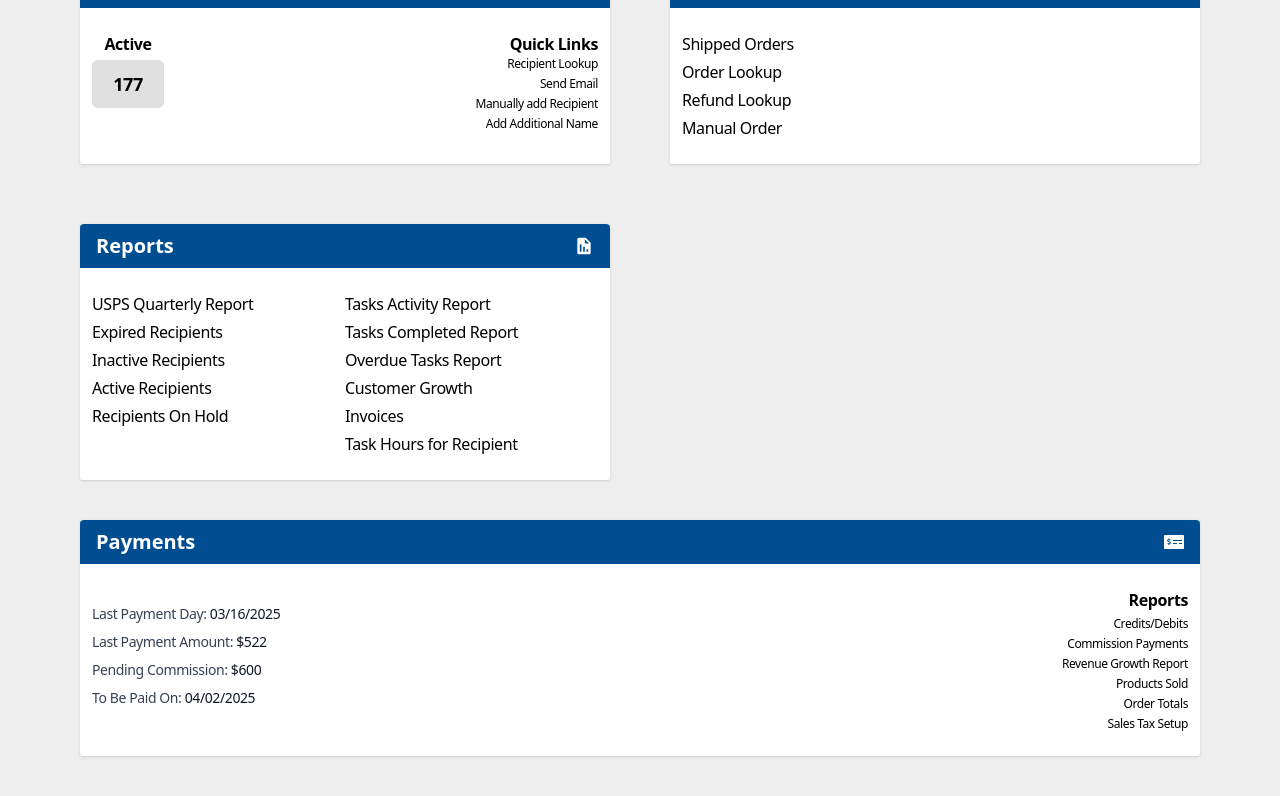
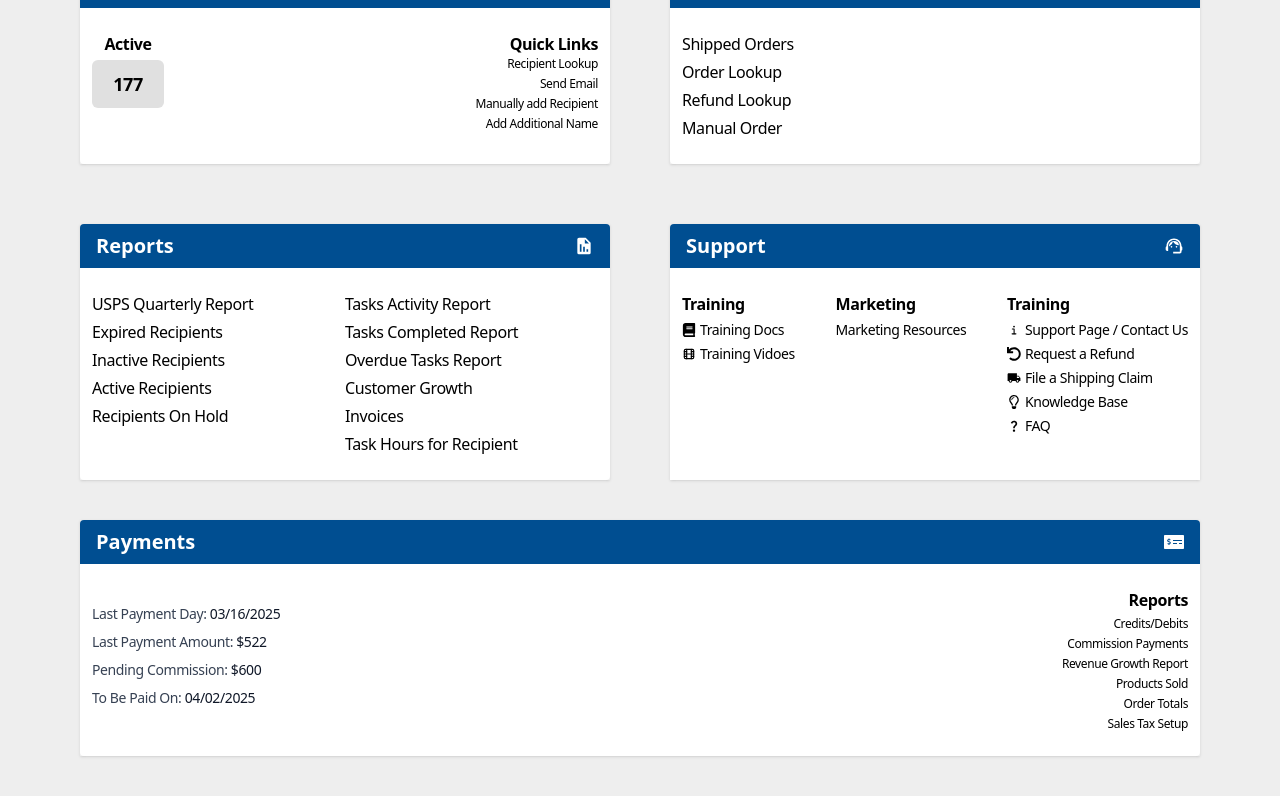
Before and after one commit to ankur-git-commit/dashboard, a React (Vite) app in the folder frontend/: page / in a window 1280 px wide. Shown: the part 1113-1909 px from the top of the page. Built offline with nearby package versions, Linux system fonts and the light colour scheme.

Commit message:
dashboard UI all sections added

```diff
--- a/frontend/src/components/Content.jsx
+++ b/frontend/src/components/Content.jsx
@@ -6,7 +6,9 @@ import DocumentApproval from "./Section/DocumentApproval"
 import RecipientAdmin from "./Section/RecipientAdmin"
 import OrderAdmin from "./Section/OrderAdmin"
 import Reports from "./Section/Reports"
+import Support from "./Section/Support"
 import Payments from "./Section/Payments"
+
 
 function Content() {
     const className = {
@@ -56,6 +58,11 @@ function Content() {
                         headerStyle={className.headerStyle}
                     />
                 </div>
+                <div className="h-full">
+                    <Support
+                        headerStyle={className.headerStyle}
+                    />
+                </div>
             </div>
             <Payments />
         </main>
--- a/frontend/src/components/Section/Support.jsx
+++ b/frontend/src/components/Section/Support.jsx
@@ -1,19 +1,79 @@
-import { FaUndo } from "react-icons/fa";
-import { IoInformationOutline } from "react-icons/io5";
-import { MdLocalShipping } from "react-icons/md";
-import { FaRegLightbulb } from "react-icons/fa";
-import { MdQuestionMark } from "react-icons/md";
-import { TbMovie } from "react-icons/tb";
-import { FaBook } from "react-icons/fa";
-import { MdOutlineSupportAgent } from "react-icons/md";
+import { FaUndo } from "react-icons/fa"
+import { IoInformation } from "react-icons/io5"
+import { MdLocalShipping } from "react-icons/md"
+import { FaRegLightbulb } from "react-icons/fa"
+import { MdQuestionMark } from "react-icons/md"
+import { TbMovie } from "react-icons/tb"
+import { FaBook } from "react-icons/fa"
+import { MdOutlineSupportAgent } from "react-icons/md"
 
 import { Link } from "react-router"
 
-
-
-
 function Support({ headerStyle }) {
-    return <div>Support</div>
+    return (
+        <section className="shadow h-full flex flex-col">
+            <header className={headerStyle}>
+                Support
+                <MdOutlineSupportAgent />
+            </header>
+            <div className="flex flex-row flex-grow gap-4 bg-white px-3 py-6 tracking-tight justify-between">
+                <nav className="flex flex-col gap-1 text-sm">
+                    <h3 className="text-base font-semibold">Training</h3>
+                    <Link to="/" className="hover:underline">
+                        <span className="flex flex-row items-center gap-1">
+                            <FaBook />
+                            Training Docs
+                        </span>
+                    </Link>
+                    <Link to="/" className="hover:underline">
+                        <span className="flex flex-row items-center gap-1">
+                            <TbMovie />
+                            Training Vidoes
+                        </span>
+                    </Link>
+                </nav>
+                <nav className="flex flex-col gap-1 text-sm">
+                    <h3 className="text-base font-semibold">Marketing</h3>
+                    <Link to="/" className="hover:underline">
+                        Marketing Resources
+                    </Link>
+                </nav>
+                <nav className="flex flex-col gap-1 text-sm">
+                    <h3 className="text-base font-semibold">Training</h3>
+                    <Link to="/" className="hover:underline">
+                        <span className="flex flex-row items-center gap-1">
+                            <IoInformation  />
+                            Support Page / Contact Us
+                        </span>
+                    </Link>
+                    <Link to="/" className="hover:underline">
+                        <span className="flex flex-row items-center gap-1">
+                            <FaUndo />
+                            Request a Refund
+                        </span>
+                    </Link>
+                    <Link to="/" className="hover:underline">
+                        <span className="flex flex-row items-center gap-1">
+                            <MdLocalShipping />
+                            File a Shipping Claim
+                        </span>
+                    </Link>
+                    <Link to="/" className="hover:underline">
+                        <span className="flex flex-row items-center gap-1">
+                            <FaRegLightbulb />
+                            Knowledge Base
+                        </span>
+                    </Link>
+                    <Link to="/" className="hover:underline">
+                        <span className="flex flex-row items-center gap-1">
+                            <MdQuestionMark />
+                            FAQ
+                        </span>
+                    </Link>
+                </nav>
+            </div>
+        </section>
+    )
 }
 
 export default Support
--- a/frontend/src/components/Section/TodoList.jsx
+++ b/frontend/src/components/Section/TodoList.jsx
@@ -80,8 +80,9 @@ function TodoList({ headerStyle }) {
                         color={"other"}
                         bold={false}
                     />
+
                     <MetricCard
-                        title={<span >Consolidate</span>}
+                        title={<span>Consolidate</span>}
                         value={0}
                         color={"other"}
                         bold={false}
```
